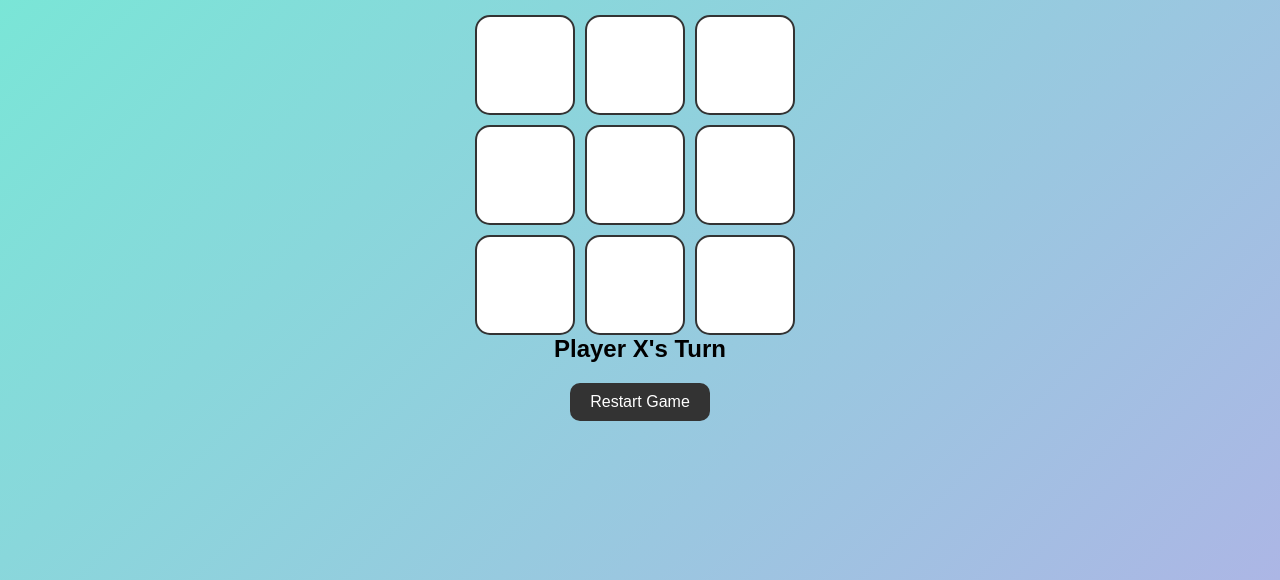
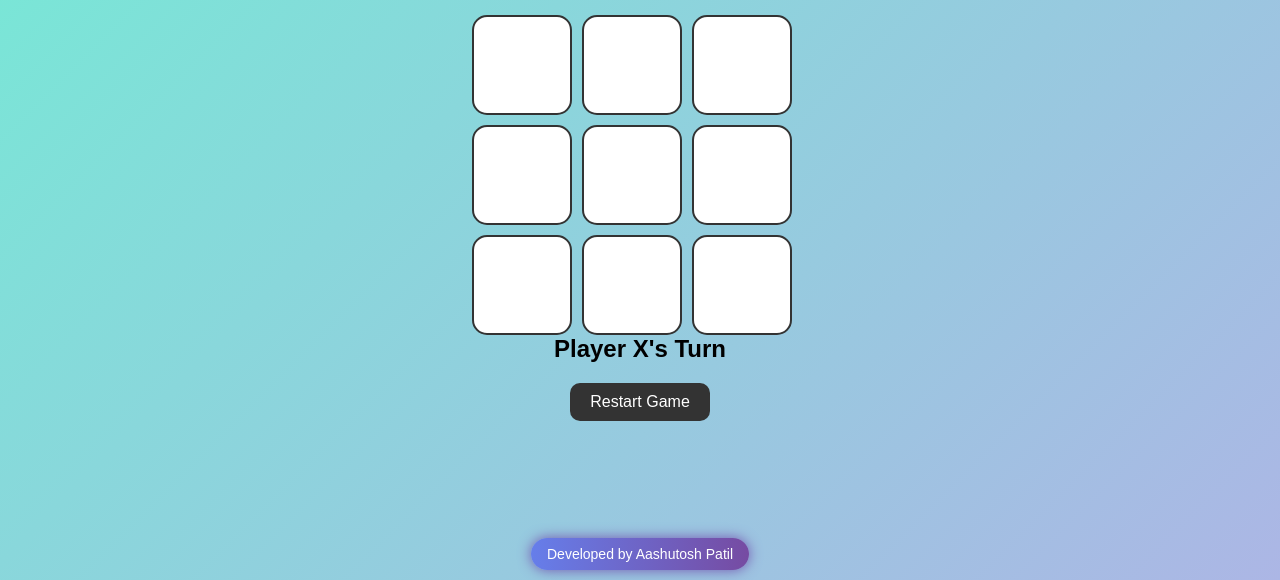
Before and after one commit to Aashutoshpatil/TIC-TAC-TOE, a plain HTML site: page index.html in a window 1280 px wide. Shown: the part 220-800 px from the top of the page. Drawn offline with Linux system fonts and the light colour scheme.

Commit message:
Enhance index.html with footer and typing effect
Added footer with developer badge and typing effect.

```diff
--- a/index.html
+++ b/index.html
@@ -4,14 +4,47 @@
     <meta charset="UTF-8">
     <meta name="viewport" content="width=device-width, initial-scale=1.0">
     <title>Tic-tac-toe Game</title>
+
+    <link rel="stylesheet" href="index.css">
+
+    <style>
+        /* Footer styling */
+        footer {
+            position: fixed;
+            bottom: 10px;
+            width: 100%;
+            text-align: center;
+            font-family: Arial, sans-serif;
+            font-size: 14px;
+            color: white;
+        }
+
+        .dev-badge {
+            display: inline-block;
+            padding: 8px 16px;
+            background: linear-gradient(90deg, #667eea, #764ba2);
+            border-radius: 20px;
+            animation: glow 2s infinite alternate;
+        }
+
+        @keyframes glow {
+            from {
+                box-shadow: 0 0 5px #667eea;
+            }
+            to {
+                box-shadow: 0 0 15px #764ba2;
+            }
+        }
+    </style>
 </head>
-<link rel="stylesheet" href="index.css">
+
 <body>
     <main>
-        <h1>Tic Tac Toe game</h1>
+        <h1>Tic Tac Toe Game</h1>
+
         <div class="container"></div>
-         <div class="box">
 
+        <div class="box">
             <button class="game"></button>
             <button class="game"></button>
             <button class="game"></button>
@@ -21,11 +54,28 @@
             <button class="game"></button>
             <button class="game"></button>
             <button class="game"></button>
-
-        </div>
         </div>
     </main>
 
-<script src="app.js"></script>
+    <!-- Footer -->
+    <footer>
+        <div class="dev-badge" id="devText"></div>
+    </footer>
+
+    <!-- Typing effect -->
+    <script>
+        const text = "Developed by Aashutosh Patil";
+        let i = 0;
+        function typeEffect() {
+            if (i < text.length) {
+                document.getElementById("devText").innerHTML += text.charAt(i);
+                i++;
+                setTimeout(typeEffect, 80);
+            }
+        }
+        typeEffect();
+    </script>
+
+    <script src="app.js"></script>
 </body>
 </html>
```
